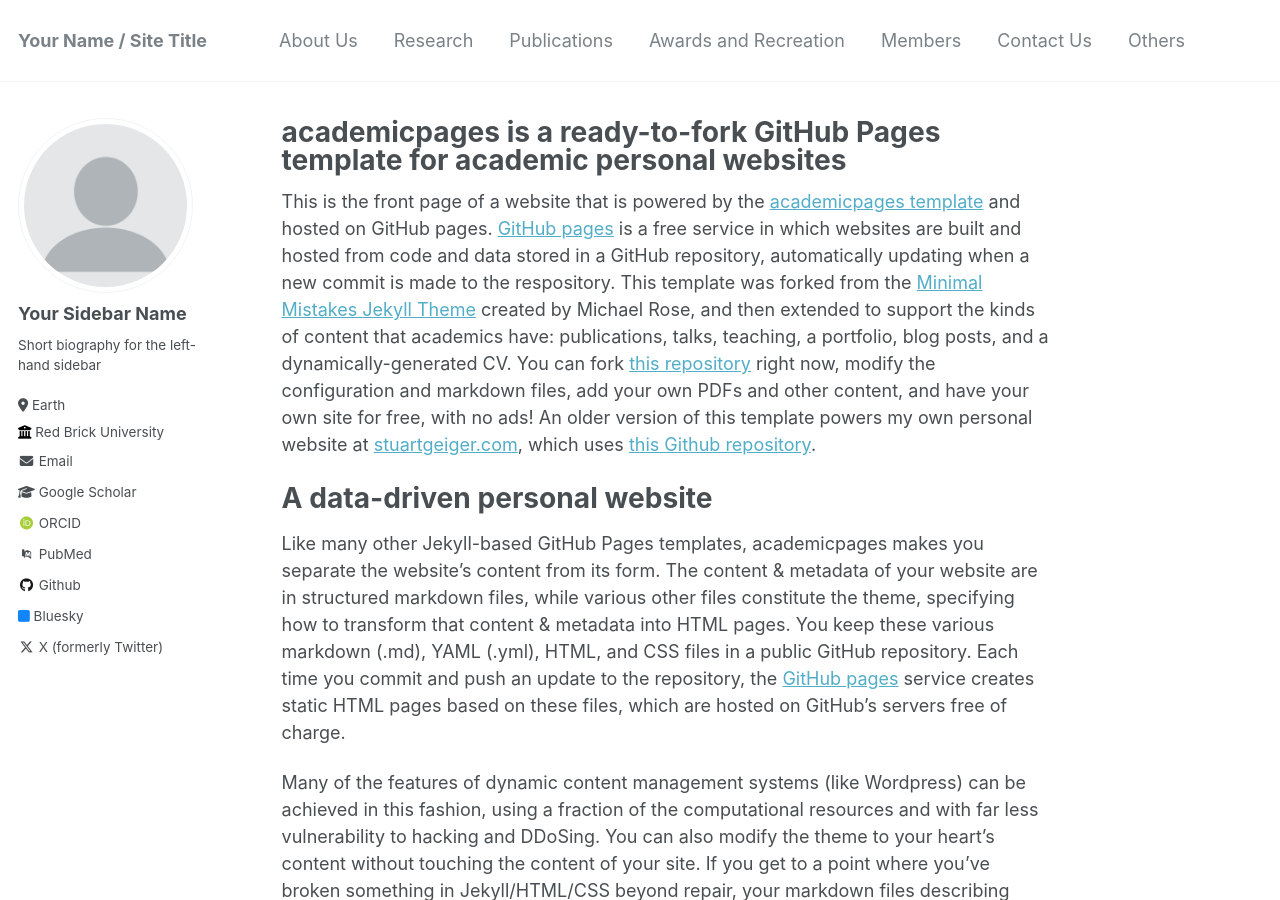
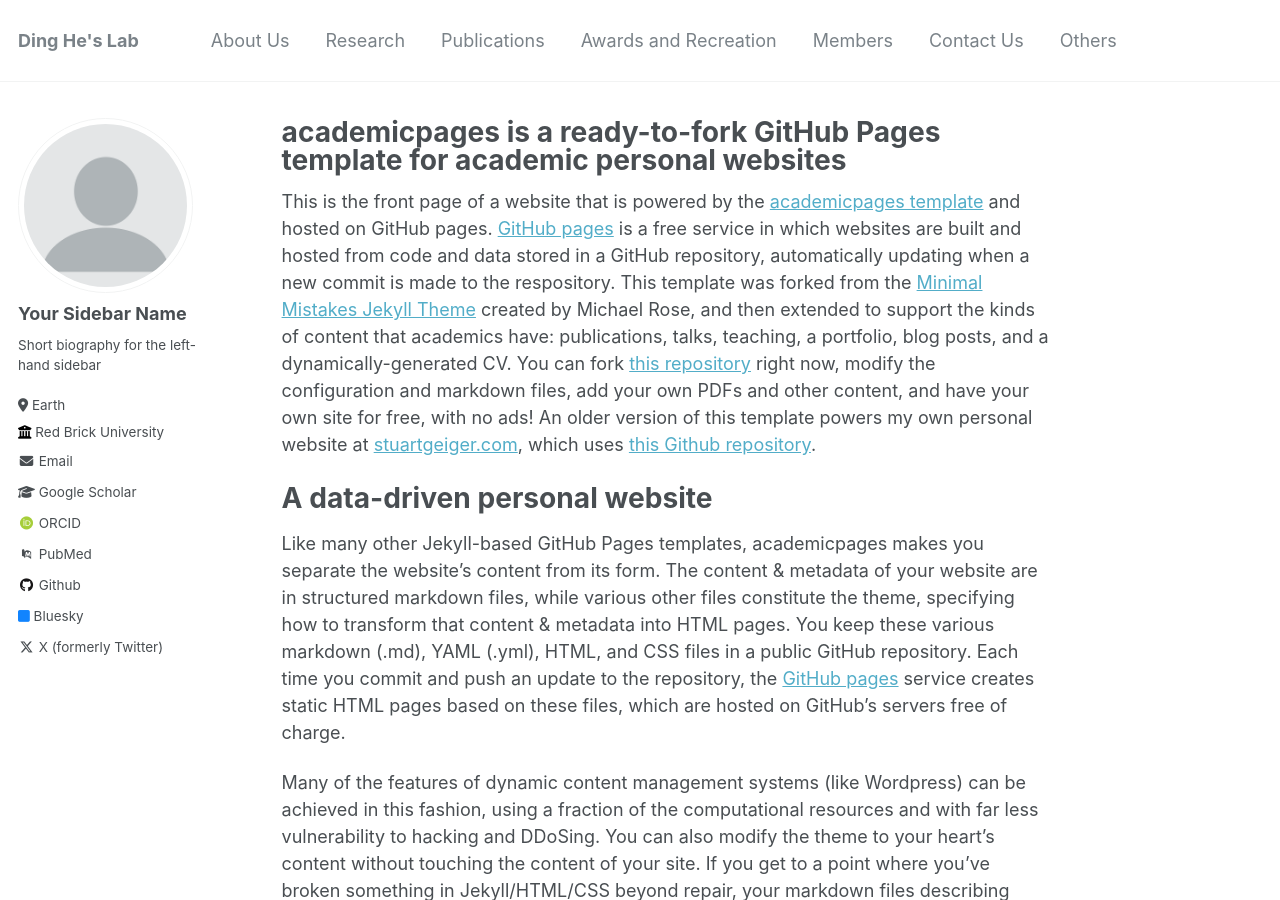
Before and after one commit to hkustDingHe/hkustDingHe.github.io, a Jekyll site: the page built from _pages/about.md, in a window 1280 px wide and 900 px high. Built offline with Jekyll 4.4.1, drawn with Linux system fonts in a browser that asks for light colours; some web fonts are replaced.

Commit message:
Update _config.yml

```diff
--- a/_config.yml
+++ b/_config.yml
@@ -8,7 +8,7 @@
 
 # Basic Site Settings
 locale                   : "en-US"
-title                    : "Your Name / Site Title"
+title                    : "Ding He's Lab"
 title_separator          : "-"
 name                     : &name "Your Name"
 description              : &description "personal description"
```
